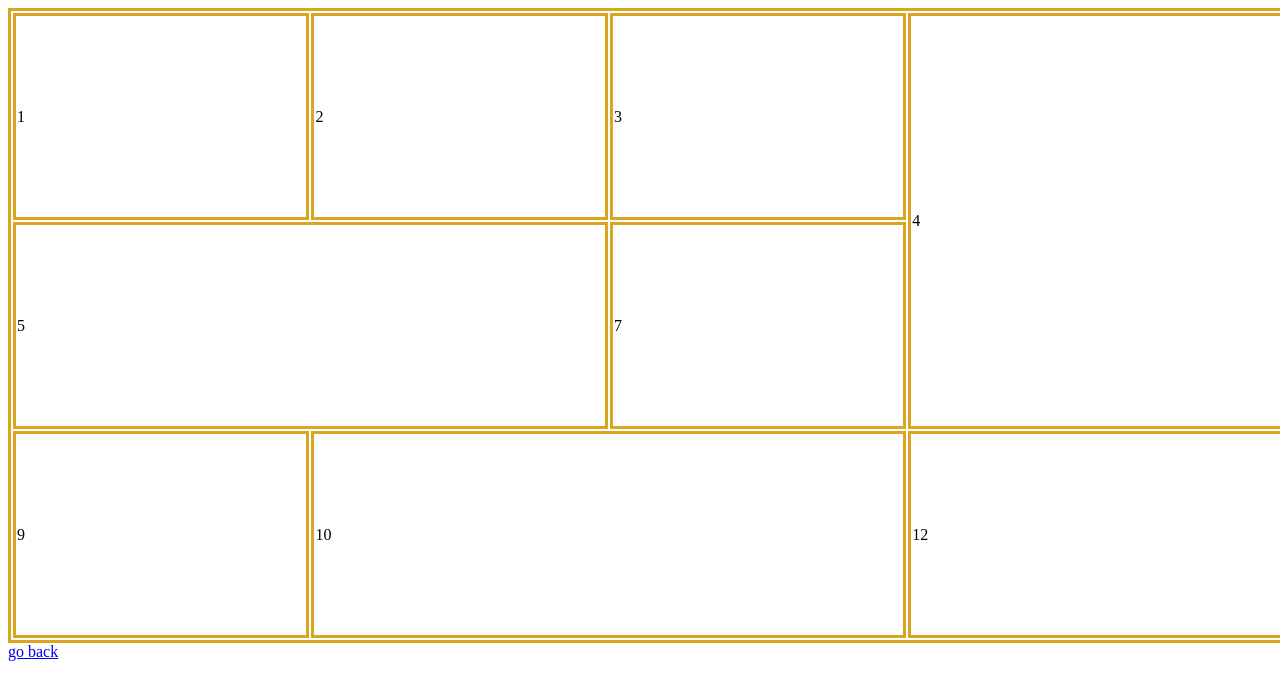
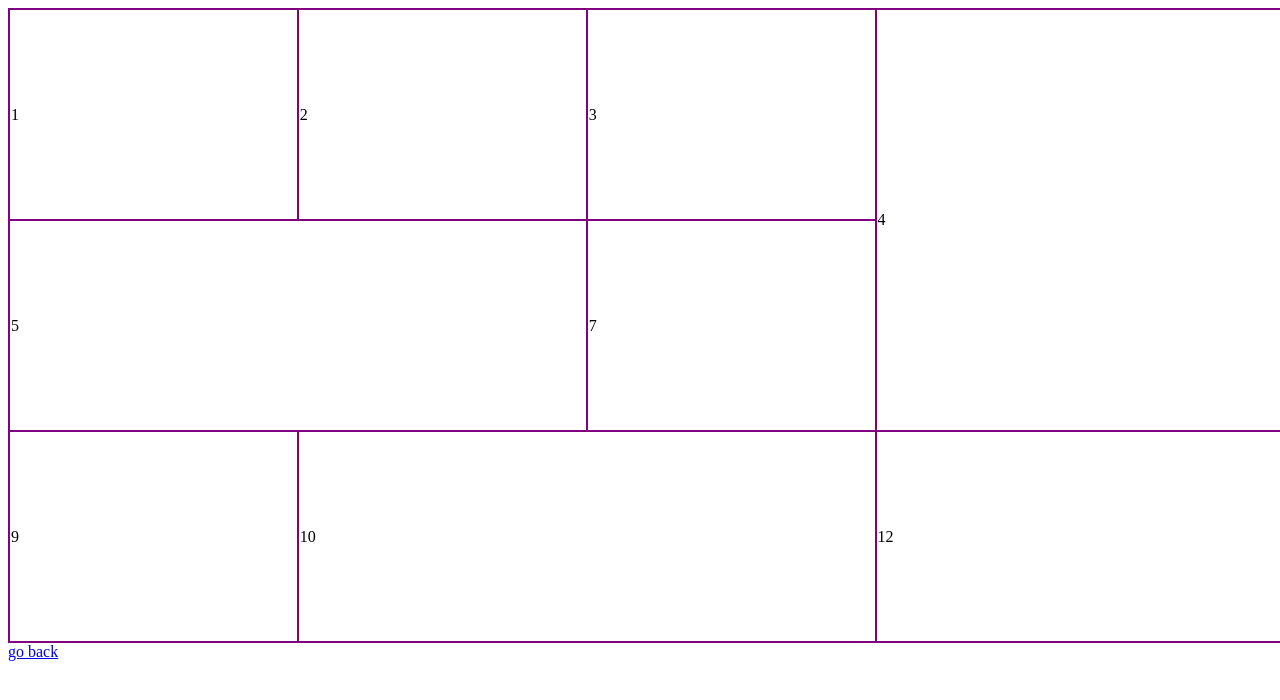
Before and after one commit to Nevellend/dz, a plain HTML site: page hlah/table.html in a window 1280 px wide. Shown: the top 700 px of the page. Drawn offline with Linux system fonts and the light colour scheme.

Commit message:
add table style-1

```diff
--- a/css/styles.css
+++ b/css/styles.css
@@ -1,10 +1,3 @@
-table,
-tr,
-td {
-    border-collapse: separate;
-    border: 3px solid goldenrod;
-}
-
 .div-1 {
     text-align: center;
     font-size: 20px;
@@ -18,3 +11,15 @@ td {
 .div-3 {
     background-color: yellow;
 }
+
+.table {
+    width: 1350px;
+    height: 635px;
+}
+
+table,
+tr,
+td {
+    border-collapse: collapse;
+    border: 2px solid purple;
+}
--- a/table.html
+++ b/hlah/table.html
@@ -3,10 +3,10 @@
 <head>
   <meta charset="UTF-8">
   <title>table</title>
-  <link rel="stylesheet" href="css/styles.css">
+  <link rel="stylesheet" href="../css/styles.css">
 </head>
 <body>
-  <table style="width: 1350px; height: 635px;">
+  <table class="table">
     <tbody>
       <tr>
         <td>1</td>
@@ -25,6 +25,6 @@
       </tr>
     </tbody>
   </table>
-  <a href="index.html">go back</a>
+  <a href="../index.html">go back</a>
 </body>
 </html>
```
Also changed, not shown: index.html (+1 -2 lines).
